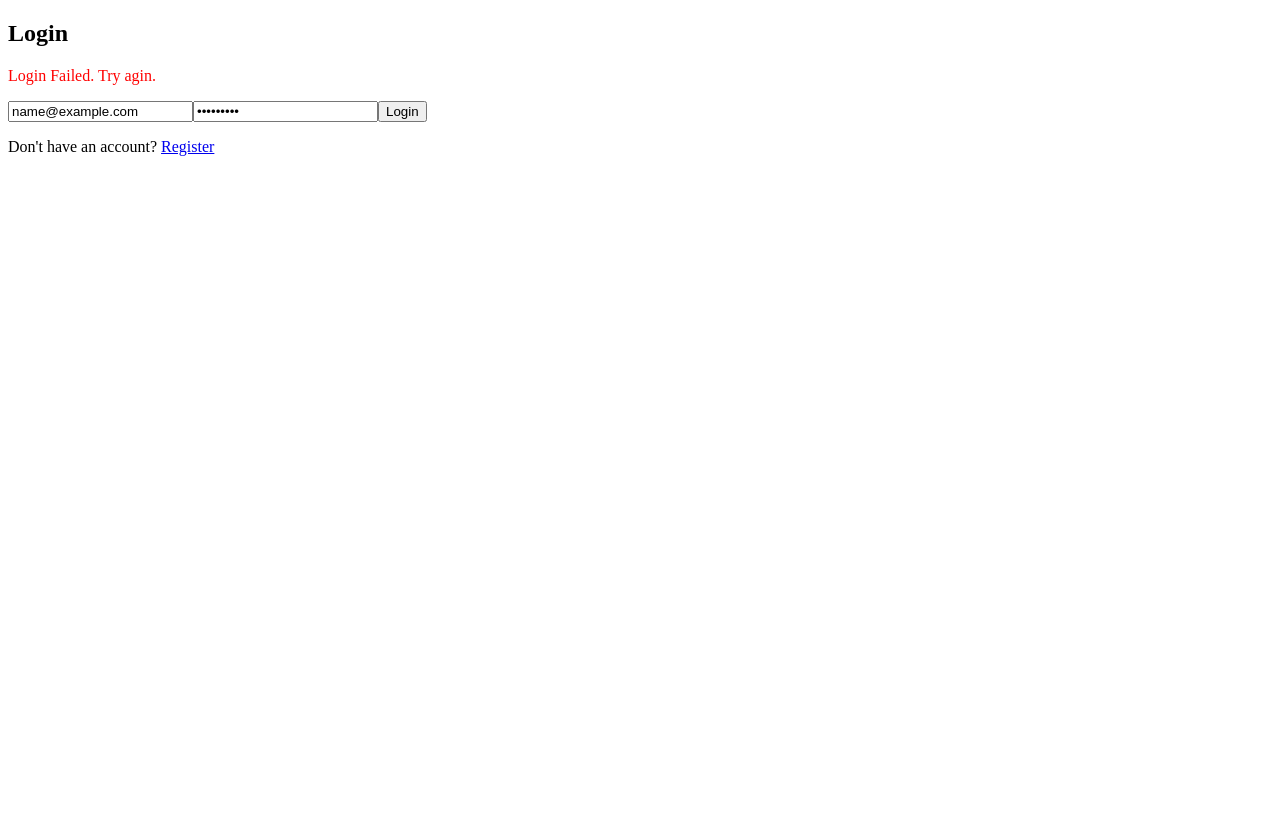
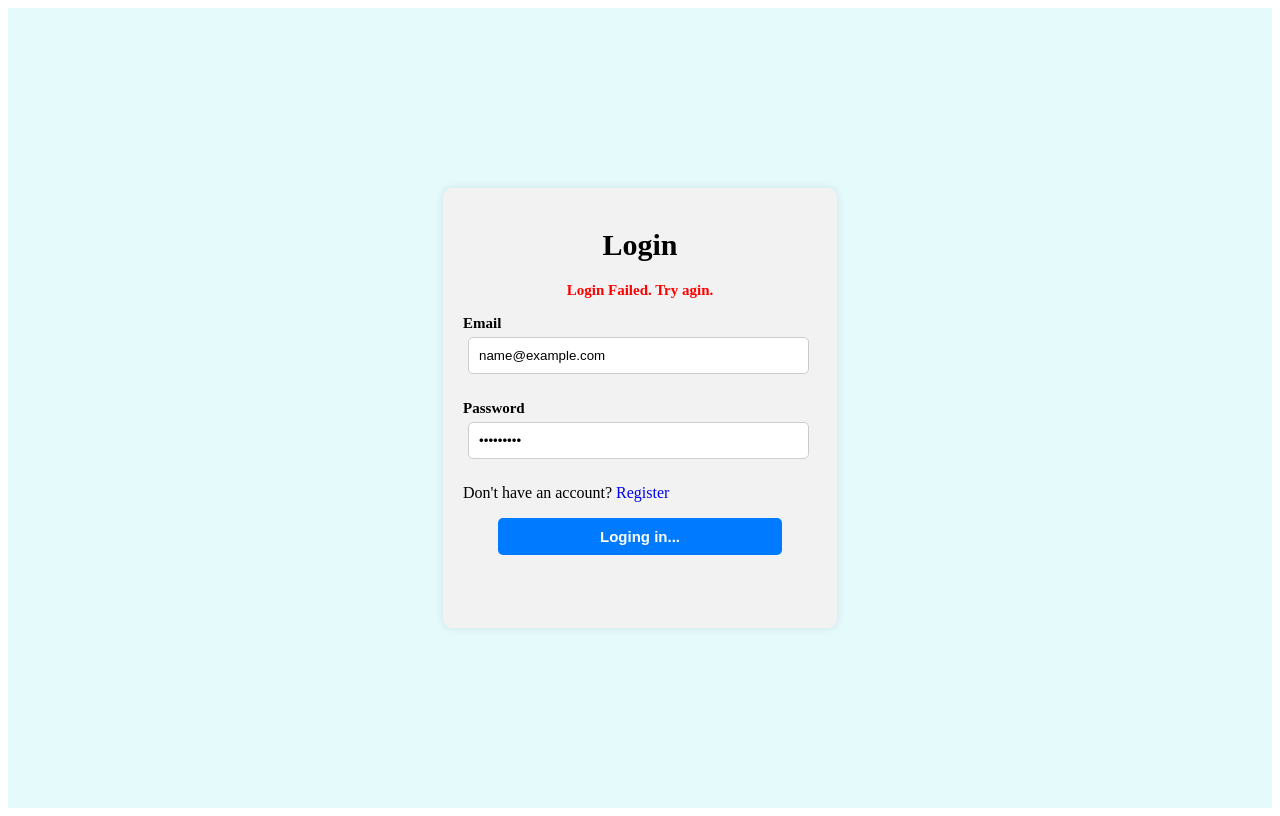
Before and after one commit to nirmada001/AI-Powered-Smart-Document-Summarizer, a React (Create React App) app in the folder frontend/: page /login in a window 1280 px wide. Both pictures are taken after typing "name@example.com", "Sample123" into the empty fields and a click on the button "Login". Built offline with nearby package versions, Linux system fonts and the light colour scheme; no server answers.

Commit message:
Login Register UI Enhancement

```diff
--- a/frontend/src/components/Login.js
+++ b/frontend/src/components/Login.js
@@ -1,6 +1,7 @@
-import React, {useState} from 'react'
+import React, { useState } from 'react'
 import axios from 'axios'
-import {useNavigate} from 'react-router-dom'
+import { Link, useNavigate } from 'react-router-dom'
+import '../css/login.css'
 
 
 const Login = () => {
@@ -8,38 +9,62 @@ const Login = () => {
   const [password, setPassword] = useState("");
   const [error, setError] = useState("");
   const [success, setSuccess] = useState("");
+  const [loading, setLoading] = useState(false);
   const navigate = useNavigate();
 
-    const handleLogin = async (e)=>{
+  const handleLogin = async (e) => {
     e.preventDefault();
     setError("");
     setSuccess("");
+    setLoading(true);
 
-        try{
-            const response = await axios.post("http://127.0.0.1:5000/api/users/login",{
+    try {
+      const response = await axios.post("http://127.0.0.1:5000/api/users/login", {
         email,
         password
       });
 
       setSuccess("Login Successful");
       localStorage.setItem("token", response.data.access_token); // Save Token
-            setTimeout(()=>navigate("/"), 1000); //Redirect to home page after 1 sec
+      setTimeout(() => navigate("/"), 1000); //Redirect to home page after 1 sec
 
-        }catch(err){
+    } catch (err) {
       setError(err.response?.data?.error || "Login Failed. Try agin.");
     }
   };
   return (
-    <div>
-      <h2>Login</h2>
-      {error && <p style={{ color: "red" }}>{error}</p>}
-      {success && <p style={{ color: "green" }}>{success}</p>}
+    <div className='main-div'>
+      <div className='login-div'>
+        <h1 className='title'>Login</h1>
+        {error && <p className='error-message'>{error}</p>}
+        {success && <p className='success-message'>{success}</p>}
         <form onSubmit={handleLogin}>
-        <input type="email" placeholder="Email" value={email} onChange={(e) => setEmail(e.target.value)} required />
-        <input type="password" placeholder="Password" value={password} onChange={(e) => setPassword(e.target.value)} required />
-        <button type="submit">Login</button>
+          <div className='form-group'>
+            <label htmlFor="email" className='label'>Email</label><br />
+            <input type="email"
+              placeholder="Email"
+              value={email}
+              onChange={(e) => setEmail(e.target.value)}
+              required
+              className='input'
+            />
+          </div>
+          <div className='form-group'>
+            <label htmlFor="passowrd" className='label'>Password</label><br />
+            <input type="password"
+              placeholder="Password"
+              value={password}
+              onChange={(e) => setPassword(e.target.value)}
+              required
+              className='input'
+            />
+          </div>
+          <p>Don't have an account? <Link to="/register" className='Link'>Register</Link></p>
+          <button type="submit" disabled={loading} className='login-button'>
+            {loading ? 'Loging in...' : 'Login'}
+          </button>
         </form>
-      <p>Don't have an account? <a href="/register">Register</a></p>
+      </div>
     </div>
   )
 }
--- a/frontend/src/components/Register.js
+++ b/frontend/src/components/Register.js
@@ -1,48 +1,79 @@
-import React, {useState} from 'react'
+import React, { useState } from 'react'
 import axios from 'axios'
-import {useNavigate} from 'react-router-dom'
+import { Link, useNavigate } from 'react-router-dom'
+import '../css/register.css'
 
 
 const Register = () => {
   const [name, setName] = useState("");
   const [email, setEmail] = useState("");
   const [password, setPassword] = useState("");
+  const [loading, setLoading] = useState(false);
   const [error, setError] = useState("");
   const [success, setSuccess] = useState("");
   const navigate = useNavigate();
 
-    const handleRegister = async (e)=>{
+  const handleRegister = async (e) => {
     e.preventDefault();
     setError("");
     setSuccess("");
+    setLoading(true);
 
-        try{
-            await axios.post("http://127.0.0.1:5000/api/users/register",{
+    try {
+      await axios.post("http://127.0.0.1:5000/api/users/register", {
         name,
         email,
         password
       });
 
       setSuccess("Registration Successful");
-            setTimeout(()=>navigate("/login"), 1000); //Redirect to login page after 1 sec
+      setTimeout(() => navigate("/login"), 1000); //Redirect to login page after 1 sec
 
-        }catch(err){
+    } catch (err) {
       setError(err.response?.data?.error || "Registration Failed. Try agin.");
     }
 
   };
   return (
-    <div>
-      <h2>Register</h2>
-      {error && <p style={{ color: "red" }}>{error}</p>}
-      {success && <p style={{ color: "green" }}>{success}</p>}
+    <div className='main-div'>
+      <div className='register-div'>
+        <h1 className='title'>Register</h1>
+        {error && <p className='error-message'>{error}</p>}
+        {success && <p className='success-message'>{success}</p>}
         <form onSubmit={handleRegister}>
-        <input type="text" placeholder="Name" value={name} onChange={(e) => setName(e.target.value)} required />
-        <input type="email" placeholder="Email" value={email} onChange={(e) => setEmail(e.target.value)} required />
-        <input type="password" placeholder="Password" value={password} onChange={(e) => setPassword(e.target.value)} required />
-        <button type="submit">Register</button>
+          <div className='form-group'>
+            <label htmlFor="name" className='label'>Name</label><br />
+            <input type="text"
+              placeholder="Name"
+              value={name} onChange={(e) => setName(e.target.value)}
+              required
+              className='input'
+            />
+          </div>
+          <div className='form-group'>
+            <label htmlFor="email" className='label'>Email</label><br />
+            <input type="email"
+              placeholder="Email"
+              value={email} onChange={(e) => setEmail(e.target.value)}
+              required
+              className='input'
+            />
+          </div>
+          <div className='form-group'>
+            <label htmlFor="password" className='label'>Password</label><br />
+            <input type="password"
+              placeholder="Password"
+              value={password} onChange={(e) => setPassword(e.target.value)}
+              required
+              className='input'
+            />
+          </div>
+          <p>Already have an account? <Link to="/login" className='Link'>Login</Link></p>
+          <button type="submit" disabled={loading} className='register-button'>
+            {loading ? 'Registering...' : 'Register'}
+          </button>
         </form>
-      <p>Already have an account? <a href="/login">Login</a></p>
+      </div>
     </div>
   )
 }
--- /dev/null
+++ b/frontend/src/css/login.css
@@ -0,0 +1,76 @@
+.main-div{
+    display: flex;
+    justify-content:center;
+    align-items: center;
+    height: 100vh;
+    margin: 0%;
+    padding: 0%;
+    background-color: rgba(192, 245, 245, 0.41);
+}
+
+.login-div{
+    width: 28%;
+    height: 50%;
+    background-color: #f5f2f2e5;
+    border-radius: 10px;
+    padding: 20px;
+    box-shadow: 0 0 10px 0 rgba(0, 0, 0, 0.1);
+}
+
+.title{
+    text-align: center;
+    font-size: 30px;
+    font-weight: bold;
+    margin-bottom: 20px;
+}
+
+.form-group{
+    margin-bottom: 20px;
+}
+
+.label{
+    font-size: 20px;
+    font-weight: bold;
+}
+
+
+.input{
+    width: 90%;
+    padding: 10px;
+    border-radius: 5px;
+    border: 1px solid #ccc;
+    margin: 5px;
+}
+
+.login-button{
+    width: 80%;
+    padding: 10px;
+    border-radius: 5px;
+    border: none;
+    background-color: #007bff;
+    color: white;
+    font-size: 15px;
+    font-weight: bold;
+    cursor: pointer;
+    margin-left: 10%;
+}
+
+.Link{
+    text-decoration: none;
+}
+
+.error-message{
+    color: red;
+    font-size: 15px;
+    font-weight: bold;
+    text-align: center;
+    margin-top: 10px;
+}
+
+.success-message{
+    color: green;
+    font-size: 15px;
+    font-weight: bold;
+    text-align: center;
+    margin-top: 10px;
+}
--- /dev/null
+++ b/frontend/src/css/register.css
@@ -0,0 +1,74 @@
+.main-div{
+    display: flex;
+    justify-content:center;
+    align-items: center;
+    height: 100vh;
+    margin: 0%;
+    background-color: rgba(192, 245, 245, 0.41);
+}
+
+.register-div{
+    width: 28%;
+    height: 65%;
+    background-color: #f5f2f2e5;
+    border-radius: 10px;
+    padding: 20px;
+    box-shadow: 0 0 10px 0 rgba(0, 0, 0, 0.1);
+}
+
+.title{
+    text-align: center;
+    font-size: 30px;
+    font-weight: bold;
+    margin-bottom: 20px;
+}
+
+.form-group{
+    margin-bottom: 20px;
+}
+
+.label{
+    font-size: 15px;
+    font-weight: bold;
+}
+
+.input{
+    width: 90%;
+    padding: 10px;
+    border-radius: 5px;
+    border: 1px solid #ccc;
+    margin: 5px;
+}
+
+.register-button{
+    width: 80%;
+    padding: 10px;
+    border-radius: 5px;
+    border: none;
+    background-color: #007bff;
+    color: white;
+    font-size: 15px;
+    font-weight: bold;
+    cursor: pointer;
+    margin-left: 10%;
+}
+
+.error-message{
+    color: red;
+    text-align: center;
+    font-size: 15px;
+    font-weight: bold;
+    margin-top: 10px;
+}
+
+.success-message{
+    color: green;
+    text-align: center;
+    font-size: 15px;
+    font-weight: bold;
+    margin-top: 10px;
+}
+
+.Link{
+    text-decoration: none;
+}
```
Lines whose indentation alone changed are shown as unchanged.
